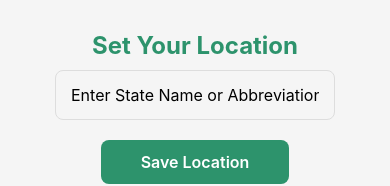
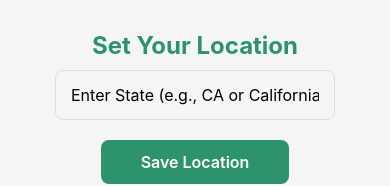
Before and after one commit to Sirraff/Project01_438_G11, a React Native app in the folder seasonal-bites/: screen /LocationSettings in a window 390 px wide. Shown: the part 344-530 px from the top of the page. Built offline with nearby package versions, Linux system fonts and the light colour scheme; no server answers.

Commit message:
Update subtitles

```diff
--- a/seasonal-bites/app/screens/LocationSettings.tsx
+++ b/seasonal-bites/app/screens/LocationSettings.tsx
@@ -57,7 +57,7 @@ const LocationSettings: React.FC = () => {
 
             <TextInput
                 style={styles.input}
-                placeholder="Enter State Name or Abbreviation (e.g., CA or California)"
+                placeholder="Enter State (e.g., CA or California)"
                 value={stateInput}
                 onChangeText={(text) => {
                     setStateInput(text);
```
